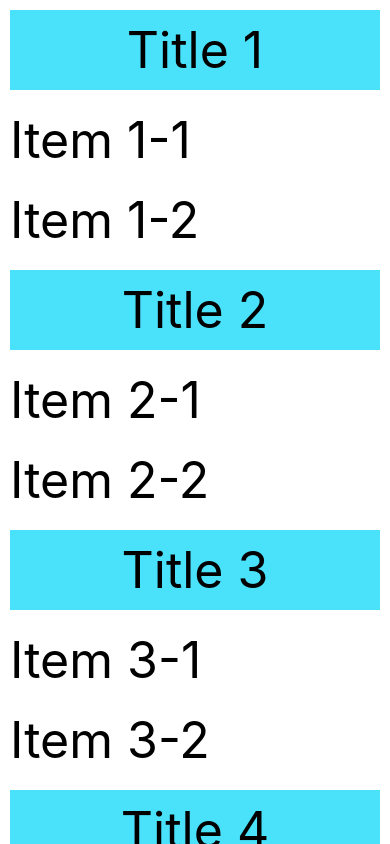
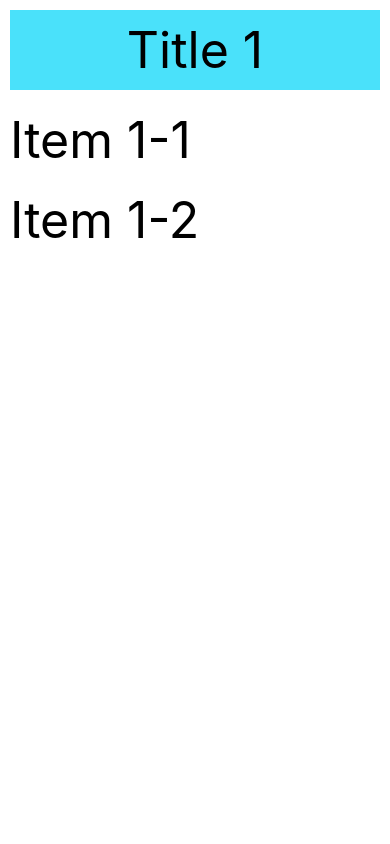
Before and after one commit to michellelally/first-react-app, a React Native app: screen / in a window 390 px wide. Built offline with nearby package versions, Linux system fonts and the light colour scheme.

Commit message:
displaying nested array on refresh

```diff
--- a/App.js
+++ b/App.js
@@ -14,57 +14,48 @@ import {
 
 const App = () => {
 
-  const [Items, setItems] = useState([
-    { name: 'Item 1' },
-    { name: 'Item 2' },
-    { name: 'Item 3' },
-    { name: 'Item 4' },
-    { name: 'Item 5' },
-    { name: 'Item 6' },
-    { name: 'Item 1' },
-    { name: 'Item 2' },
-    { name: 'Item 3' },
-    { name: 'Item 4' },
-
+  const [Sections, setSections] = useState([
+    {
+      title: 'Title 1',
+      data: ['Item 1-1', 'Item 1-2'],
+    }
   ]);
   const [Refreshing, setRefreshing] = useState(false);
 
   const onRefresh = () => {
     setRefreshing(true);
-    setItems([...Items, { item: 'Item 69' }]);
+    const adding_index = Sections.length + 1;
+    setSections([...Sections,
+    {
+      title: 'Title ' + adding_index,
+      data:
+        [
+          'Item ' + adding_index + '-1',
+          'Item ' + adding_index + '-2',
+        ],
+    }
+    ]);
     setRefreshing(false);
   }
-
-  const DATA = [
-    {
-      title: 'Title 1',
-      data: ['Item 1-1', 'Item 1-2'],
-    },
-    {
-      title: 'Title 2',
-      data: ['Item 2-1', 'Item 2-2'],
-    },    {
-      title: 'Title 3',
-      data: ['Item 3-1', 'Item 3-2'],
-    },    {
-      title: 'Title 4',
-      data: ['Item 4-1', 'Item 4-2'],
-    },
-  ]
-
 
   return (
     <SectionList
       keyExtractor={(item, index) => index.toString()}
-      sections={DATA}
+      sections={Sections}
       renderItem={({ item }) => (
         <Text style={styles.text}>{item}</Text>
       )}
-      renderSectionHeader={({section})=>(
+      renderSectionHeader={({ section }) => (
         <View style={styles.item}>
           <Text style={styles.text}>{section.title}</Text>
         </View>
       )}
+      refreshControl={
+        <RefreshControl
+          refreshing={Refreshing}
+          onRefresh={onRefresh}
+        />
+      }
     />
 
 
```
